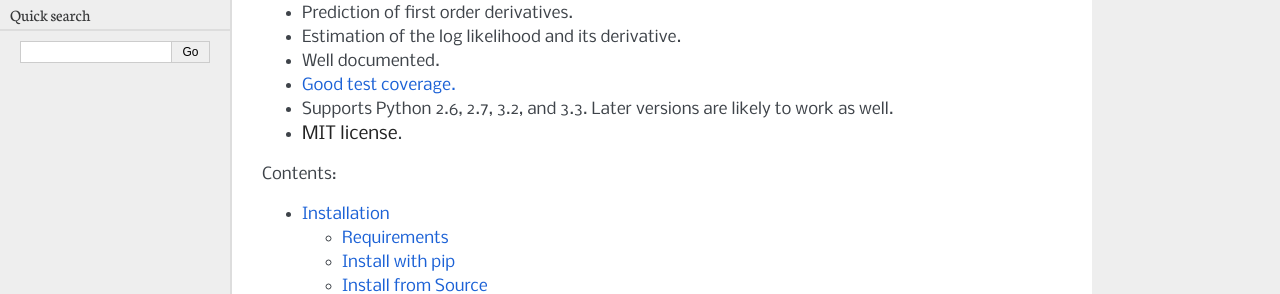
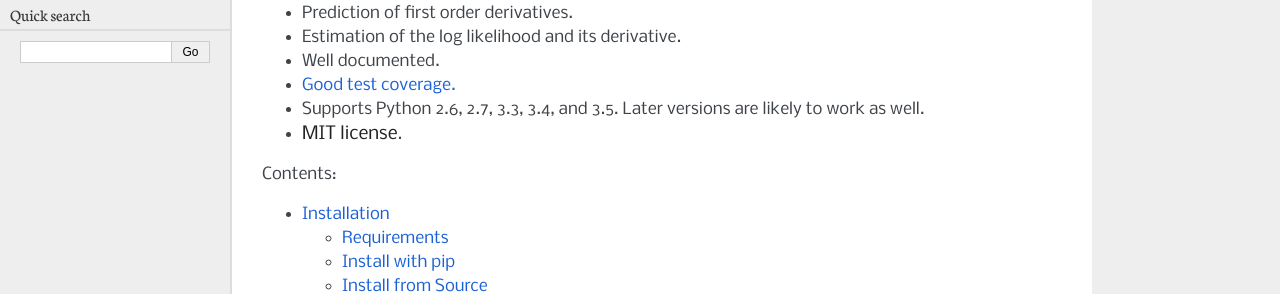
Before and after one commit to jgosmann/goppy, a Sphinx documentation site: the page built from doc/index.rst, in a window 1280 px wide. Shown: the part 293-587 px from the top of the page. Built offline with Sphinx 7.4.7, drawn with Linux system fonts in a browser that asks for light colours.

Commit message:
Replace support for Python 3.2 with 3.4, 3.5.

```diff
--- a/README.rst
+++ b/README.rst
@@ -19,7 +19,7 @@ The feature list:
 * Estimation of the log likelihood and its derivative.
 * Well documented.
 * `Good test coverage. <https://coveralls.io/r/jgosmann/goppy>`_
-* Supports Python 2.6, 2.7, 3.2, and 3.3. Later versions are likely to work as
+* Supports Python 2.6, 2.7, 3.3, 3.4, and 3.5. Later versions are likely to work as
   well.
 * MIT license.
 
--- a/doc/index.rst
+++ b/doc/index.rst
@@ -19,7 +19,7 @@ The feature list:
 * Estimation of the log likelihood and its derivative.
 * Well documented.
 * `Good test coverage. <https://coveralls.io/r/jgosmann/goppy>`_
-* Supports Python 2.6, 2.7, 3.2, and 3.3. Later versions are likely to work as
+* Supports Python 2.6, 2.7, 3.3, 3.4, and 3.5. Later versions are likely to work as
   well.
 * :download:`MIT license <../LICENSE>`.
 
--- a/doc/installation.rst
+++ b/doc/installation.rst
@@ -7,7 +7,7 @@ instructions. The installation is quite easy as GopPy is a pure Python package.
 Requirements
 ------------
 
-GopPy supports Python 2.6, 2.7, 3.2, and 3.3. Later versions will be likely to
+GopPy supports Python 2.6, 2.7, 3.3, 3.4, and 3.5. Later versions will be likely to
 work, too. In addition, the following package will be needed:
 
 * `NumPy <http://www.numpy.org/>`_
```
Also changed, not shown: .travis.yml.
